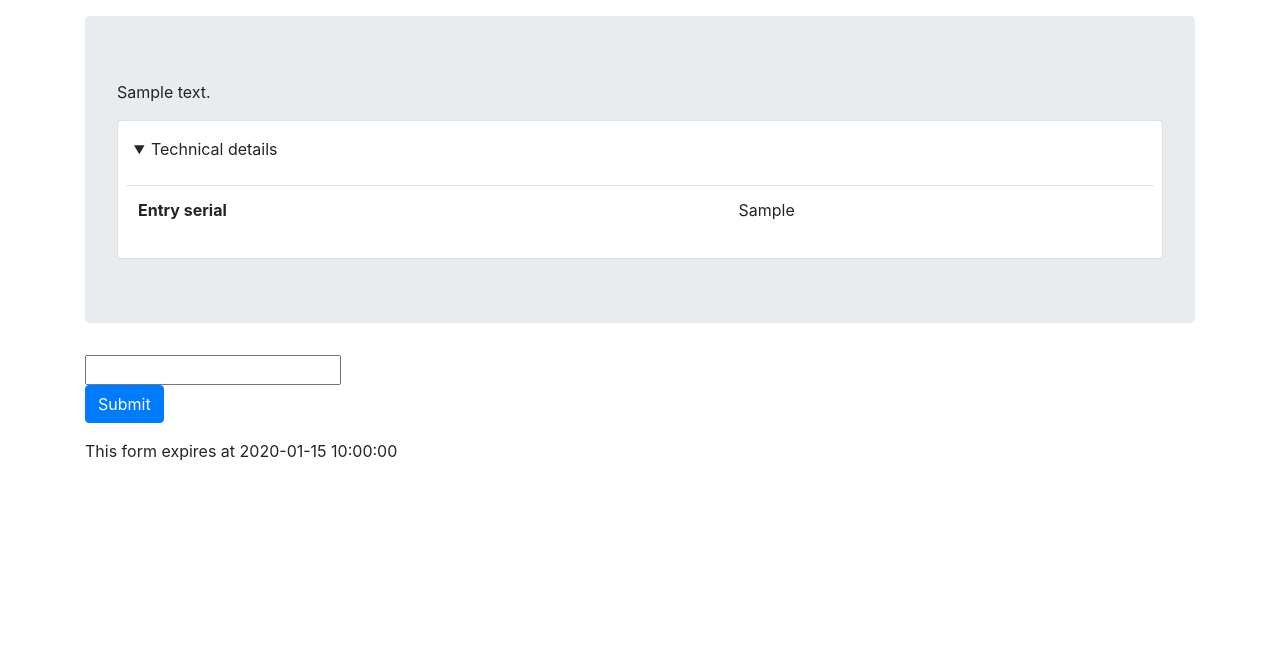
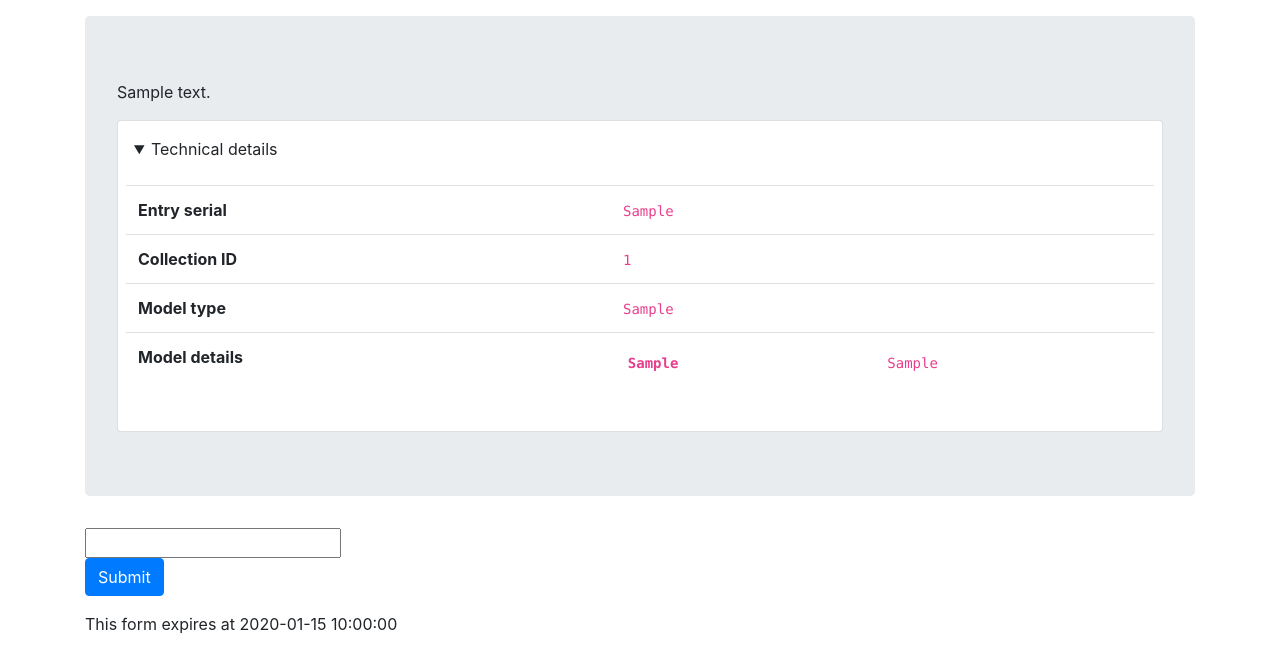
Before and after one commit to scottcwang/dpaas, a Flask app: template templates/entry.html in a window 1280 px wide, after a click on "Technical details". Shown: the top 647 px of the page. Run offline with Flask 2, Linux system fonts and the light colour scheme; the template is opened without the code that fills it: most values are stand-ins (such as "Sample title", 1, 10 or a date in 2020); form fields are guessed from the names that the template uses; some libraries are stand-ins or nearby versions.

Commit message:
Add collection attributes to details

```diff
--- a/templates/entry.html
+++ b/templates/entry.html
@@ -15,14 +15,36 @@
     <main class="container pt-3">
         <div class="jumbotron">
             {{ collection.description | markdown }}
-            {# TODO Display collection model and parameters #}
             <details class="card p-2">
                 <summary class="m-2">Technical details</summary>
                 <table class="table mt-3">
                     <tbody>
                         <tr>
                             <th scope="row">Entry serial</th>
-                            <td>{{ entry_serial }}</td>
+                            <td><code>{{ entry_serial }}</code></td>
+                        </tr>
+                        <tr>
+                            <th scope="row">Collection ID</th>
+                            <td><code>{{ collection.id }}</code></td>
+                        </tr>
+                        <tr>
+                            <th scope="row">Model type</th>
+                            <td><code>{{ collection.fit_model }}</code></td>
+                        </tr>
+                        <tr>
+                            <th scope="row">Model details</th>
+                            <td>
+                                <table class="table table-sm table-borderless">
+                                    <tbody>
+                                        {% for k, v in collection.fit_arguments.items() %}
+                                        <tr>
+                                            <th scope="row"><code>{{ k }}</code></th>
+                                            <td><code>{{ v }}</code></td>
+                                        </tr>
+                                        {% endfor %}
+                                    </tbody>
+                                </table>
+                            </td>
                         </tr>
                     </tbody>
                 </table>
```
